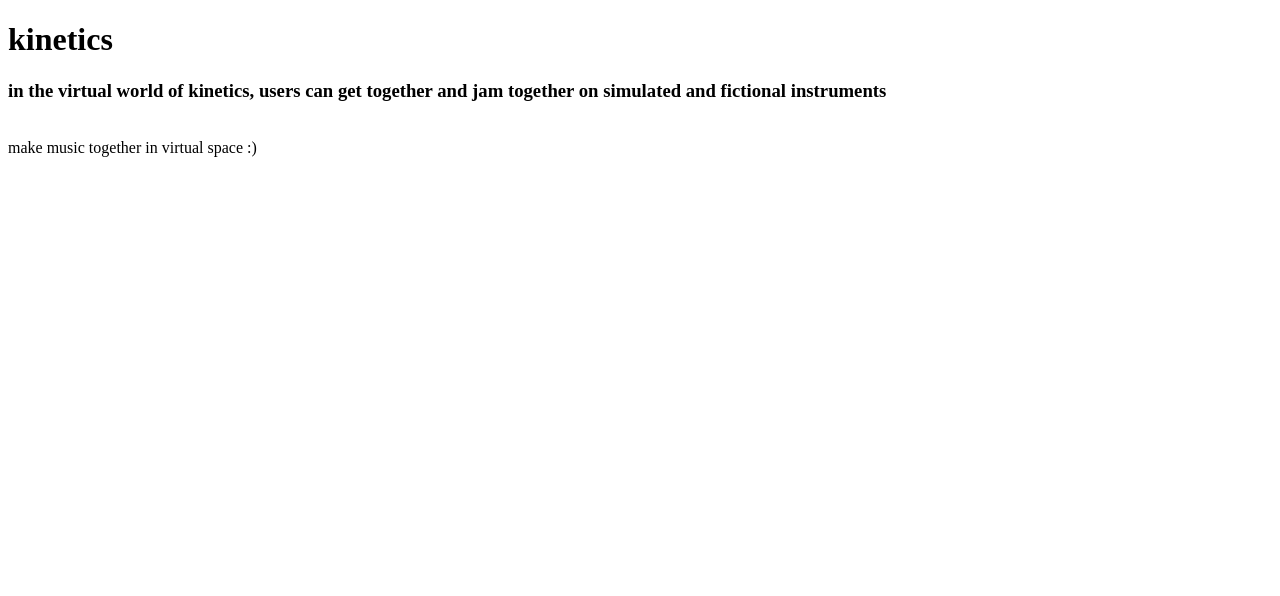
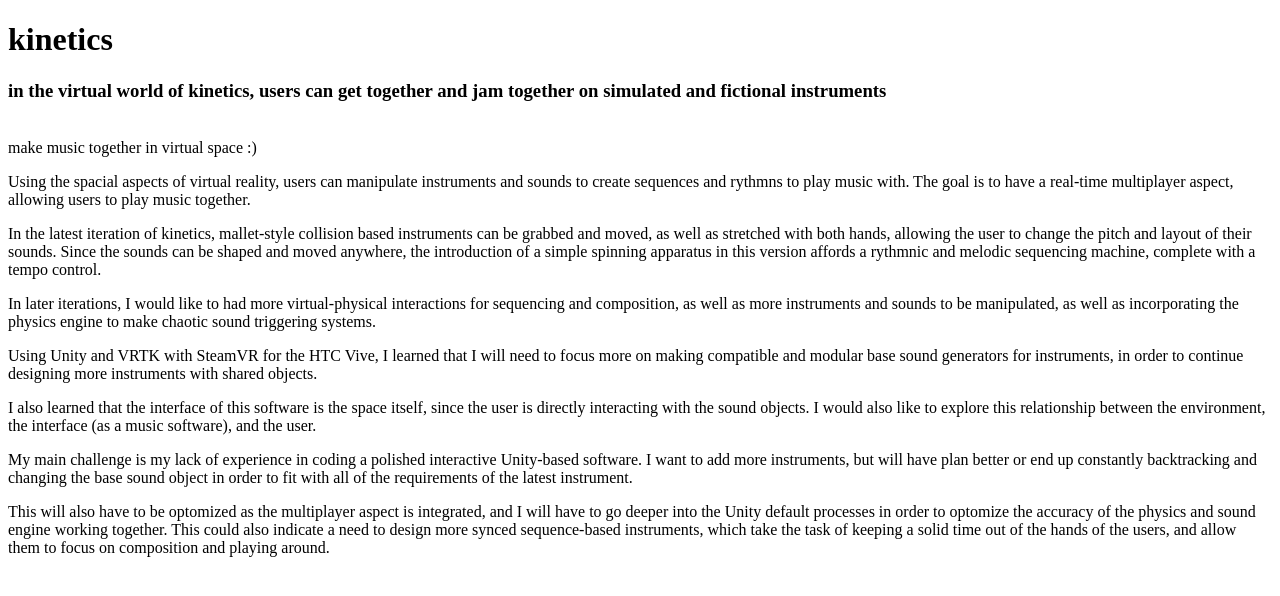
Before and after one commit to il41/netjam, a website: page www/kinetics.html in a window 1280 px wide. Drawn offline with Linux system fonts and the light colour scheme.

Commit message:
added kinetics.txt

```diff
--- a/www/kinetics.html
+++ b/www/kinetics.html
@@ -7,8 +7,34 @@
   <body>
     <h1>kinetics</h1>
     <h3>in the virtual world of kinetics, users can get together and jam together on simulated and fictional instruments</h3>
-      <br>
+      <p><br>
     make music together in virtual space :)
-    <br>
+    <br></p>
+    <p>
+Using the spacial aspects of virtual reality, users can manipulate instruments and sounds to create sequences and rythmns to play music with. The goal is to have a real-time multiplayer aspect, allowing users to play music together.
+</p>
+<p>
+In the latest iteration of kinetics, mallet-style collision based instruments can be grabbed and moved, as well as stretched with both hands, allowing the user to change the pitch and layout of their sounds. Since the sounds can be shaped and moved anywhere, the introduction of a simple spinning apparatus in this version affords a rythmnic and melodic sequencing machine, complete with a tempo control.
+</p>
+<p>
+In later iterations, I would like to had more virtual-physical interactions for sequencing and composition, as well as more instruments and sounds to be manipulated, as well as incorporating the physics engine to make chaotic sound triggering systems.
+</p>
+<p>
+Using Unity and VRTK with SteamVR for the HTC Vive, I learned that I will need to focus more on making compatible and modular base sound generators for instruments, in order to continue designing more instruments with shared objects.
+</p>
+<p>
+I also learned that the interface of this software is the space itself, since the user is directly interacting with the sound objects. I would also like to explore this relationship between the environment, the interface (as a music software), and the user.
+</p>
+<p>
+My main challenge is my lack of experience in coding a polished interactive Unity-based software. I want to add more instruments, but will have plan better or end up constantly backtracking and changing the base sound object in order to fit with all of the requirements of the latest instrument.
+</p>
+<p>
+This will also have to be optomized as the multiplayer aspect is integrated, and I will have to go deeper into the Unity default processes in order to optomize the accuracy of the physics and sound engine working together. This could also indicate a need to design more synced sequence-based instruments, which take the task of keeping a solid time out of the hands of the users, and allow them to focus on composition and playing around.
+  </p>
+
+
+
+
+
   </body>
 </html>
```
